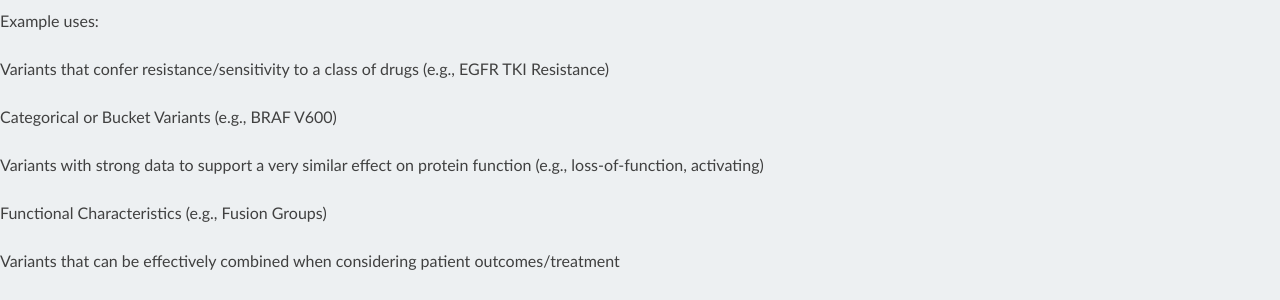
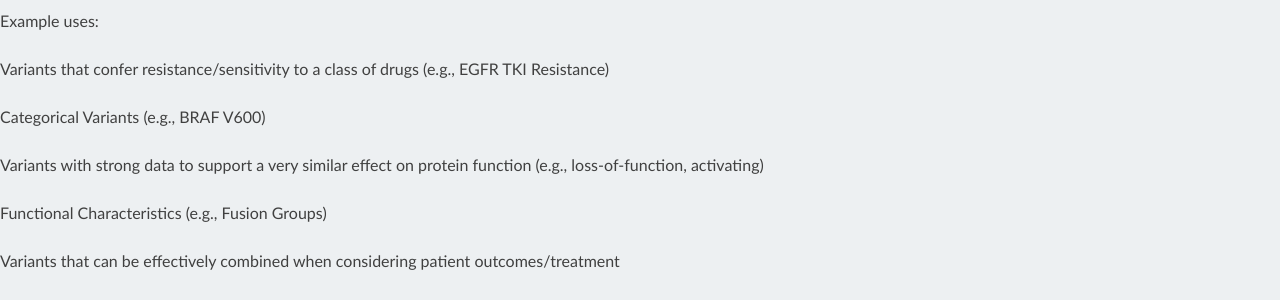
Before and after one commit to griffithlab/civic-docs, a Sphinx documentation site: the page built from docs/model/variant_groups.rst, in a window 1280 px wide and 900 px high. Shown: the part 354-654 px from the top of the window. Built offline with Sphinx 7.4.7 and the Read the Docs theme 2.0.0, drawn with Linux system fonts in a browser that asks for light colours; pages that are not in the unit, such as notebooks, are missing from menus.

Commit message:
remove mention of "Bucket", a colloquial term

```diff
--- a/docs/model/variant_groups.rst
+++ b/docs/model/variant_groups.rst
@@ -12,7 +12,7 @@ Example uses:
 
 - Variants that confer resistance/sensitivity to a class of drugs (e.g., EGFR
   TKI Resistance)
-- Categorical or Bucket Variants (e.g., BRAF V600)
+- Categorical Variants (e.g., BRAF V600)
 - Variants with strong data to support a very similar effect on protein function
   (e.g., loss-of-function, activating)
 - Functional Characteristics (e.g., Fusion Groups)
```
